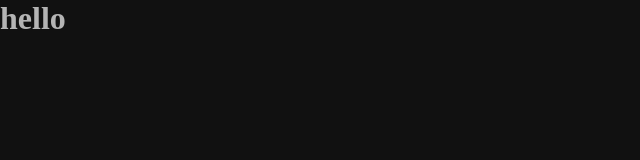
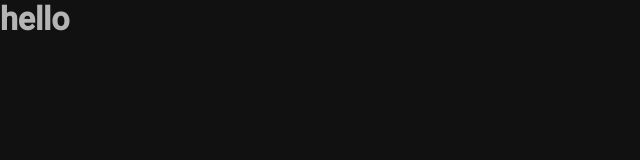
Before and after one commit to eddyzera/finder-dev, a React (Vite) app: page / in a window 1280 px wide. Shown: the top 160 px of the page, without its empty margins (0-640 px from the left). Built offline with nearby package versions, Linux system fonts and the light colour scheme.

Commit message:
[style]: define font family

```diff
--- a/index.html
+++ b/index.html
@@ -4,7 +4,10 @@
     <meta charset="UTF-8" />
     <link rel="icon" type="image/svg+xml" href="/vite.svg" />
     <meta name="viewport" content="width=device-width, initial-scale=1.0" />
-    <title>Vite + React + TS</title>
+    <link rel="preconnect" href="https://fonts.googleapis.com">
+    <link rel="preconnect" href="https://fonts.gstatic.com" crossorigin>
+    <link href="https://fonts.googleapis.com/css2?family=Roboto:wght@300;500&display=swap" rel="stylesheet">
+    <title>Finder Dev</title>
   </head>
   <body>
     <div id="root"></div>
--- a/src/styles/global.ts
+++ b/src/styles/global.ts
@@ -9,6 +9,7 @@
 
   'body': {
     backgroundColor: '$gray1',
-    color: '$gray11'
+    color: '$gray11',
+    fontFamily: 'Roboto, sans-serif'
   }
 })
```
